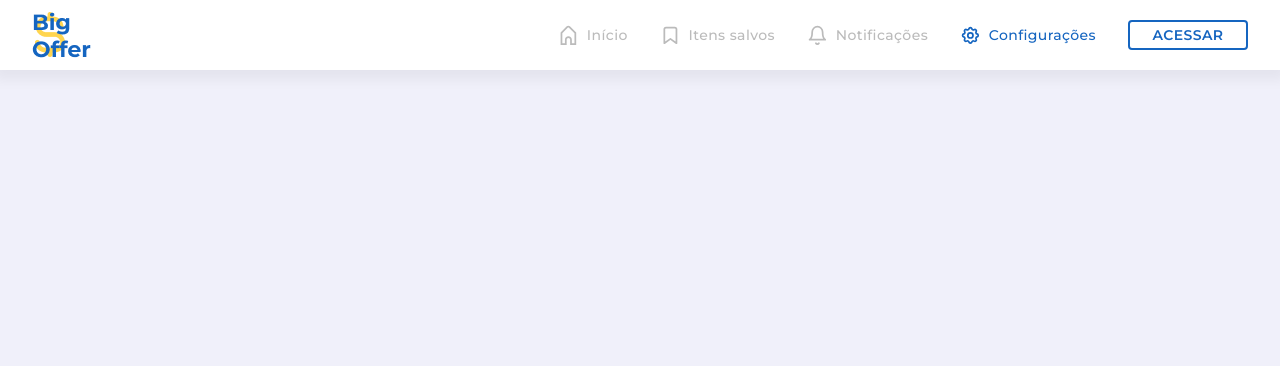
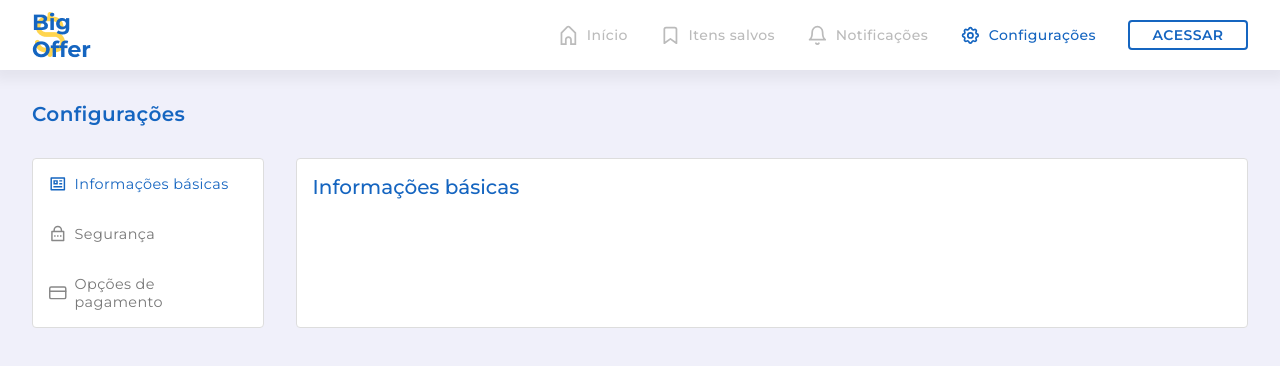
Before and after one commit to lucas95santos/bigoffer-web, a React (Create React App) app: page /configuracoes in a window 1280 px wide. Shown: the top 366 px of the page. Built offline with nearby package versions, Linux system fonts and the light colour scheme.

Commit message:
feat: implementando a estrutura inicial da página de configurações

```diff
--- a/src/screens/Settings.js
+++ b/src/screens/Settings.js
@@ -1,11 +1,93 @@
-import React from 'react';
+import React, { useState, useCallback } from 'react';
+// icons
+import { RiLockPasswordLine, RiProfileLine } from 'react-icons/ri';
+import { FiCreditCard } from 'react-icons/fi';
 
-const Settings = () => (
-  <section className="settings">
-    <div className="container">
-      <h1>Configurações</h1>
-    </div>
-  </section>
+const settings = {
+  BASIC_INFO: {
+    code: 0,
+    title: 'Informações básicas',
+    icon: <RiProfileLine />,
+  },
+  SECURITY: {
+    code: 1,
+    title: 'Segurança',
+    icon: <RiLockPasswordLine />,
+  },
+  PAYMENT: {
+    code: 2,
+    title: 'Opções de pagamento',
+    icon: <FiCreditCard />,
+  },
+};
+
+const BasicInfo = ({ settingsTitle }) => (
+  <div>
+    <h2>{settingsTitle}</h2>
+  </div>
 );
 
+const Security = ({ settingsTitle }) => (
+  <div>
+    <h2>{settingsTitle}</h2>
+  </div>
+);
+
+const Payment = ({ settingsTitle }) => (
+  <div>
+    <h2>{settingsTitle}</h2>
+  </div>
+);
+
+const Settings = () => {
+  // state
+  const [currentSetting, setCurrentSetting] = useState(
+    settings.BASIC_INFO.code,
+  );
+
+  // renders
+  const renderSettingsMenu = useCallback(
+    () => (
+      <ul>
+        {Object.keys(settings).map((type) => (
+          <li
+            key={settings[type].code}
+            className={currentSetting === settings[type].code ? 'active' : null}
+            onClick={() => setCurrentSetting(settings[type].code)}
+          >
+            {settings[type].icon}
+            {settings[type].title}
+          </li>
+        ))}
+      </ul>
+    ),
+    [currentSetting],
+  );
+
+  const renderSettingsInfo = useCallback(() => {
+    switch (currentSetting) {
+      case settings.SECURITY.code:
+        return <Security settingsTitle={settings.SECURITY.title} />;
+      case settings.PAYMENT.code:
+        return <Payment settingsTitle={settings.PAYMENT.title} />;
+      case settings.BASIC_INFO.code:
+      default:
+        return <BasicInfo settingsTitle={settings.BASIC_INFO.title} />;
+    }
+  }, [currentSetting]);
+
+  return (
+    <section className="settings">
+      <div className="container">
+        <h1>Configurações</h1>
+
+        <div className="settings__content">
+          <aside className="settings__menu">{renderSettingsMenu()}</aside>
+          <main className="settings__info">{renderSettingsInfo()}</main>
+        </div>
+      </div>
+    </section>
+  );
+};
+
 export { Settings };
--- a/src/styles/main.scss
+++ b/src/styles/main.scss
@@ -1,10 +1,14 @@
+/* globals */
 @import './reset.scss';
 @import './variables.scss';
 @import './global.scss';
+/* components */
 @import './navbar.scss';
 @import './categoryBar.scss';
 @import './card.scss';
 @import './slider.scss';
 @import './customInput.scss';
 @import './modal.scss';
+/* screens */
 @import './home.scss';
+@import './settings.scss';
--- /dev/null
+++ b/src/styles/settings.scss
@@ -0,0 +1,75 @@
+.settings {
+  margin-top: $navbarHeight;
+
+  .settings__content {
+    margin-top: $mediumSpace;
+    display: flex;
+    gap: $mediumSpace;
+
+    .settings__menu,
+    .settings__info {
+      background: $whiteColor;
+      border: 1px solid $borderColor;
+      border-radius: 4px;
+    }
+
+    .settings__menu {
+      flex: 0.25;
+
+      ul {
+        display: flex;
+        flex-direction: column;
+
+        li {
+          font-size: 0.9rem;
+          font-weight: 400;
+          letter-spacing: 0.4px;
+          color: #777777;
+          display: flex;
+          align-items: center;
+          gap: $smallSpace;
+          padding: $defaultSpace;
+          cursor: pointer;
+          transition: all linear 0.15s;
+
+          &:first-child {
+            border-radius: 4px 4px 0 0;
+          }
+
+          &:last-child {
+            border-radius: 0 0 4px 4px;
+          }
+
+          &:hover {
+            background: #f1f1f1;
+          }
+
+          &.active {
+            color: $primaryColor;
+
+            svg {
+              color: $primaryColor;
+            }
+          }
+
+          svg {
+            font-size: 1.1rem;
+            color: #888888;
+            transition: all linear 0.15s;
+          }
+        }
+      }
+    }
+
+    .settings__info {
+      flex: 1;
+      padding: $defaultSpace;
+
+      h2 {
+        color: $primaryColor;
+        font-size: 1.25rem;
+        font-weight: 500;
+      }
+    }
+  }
+}
```
